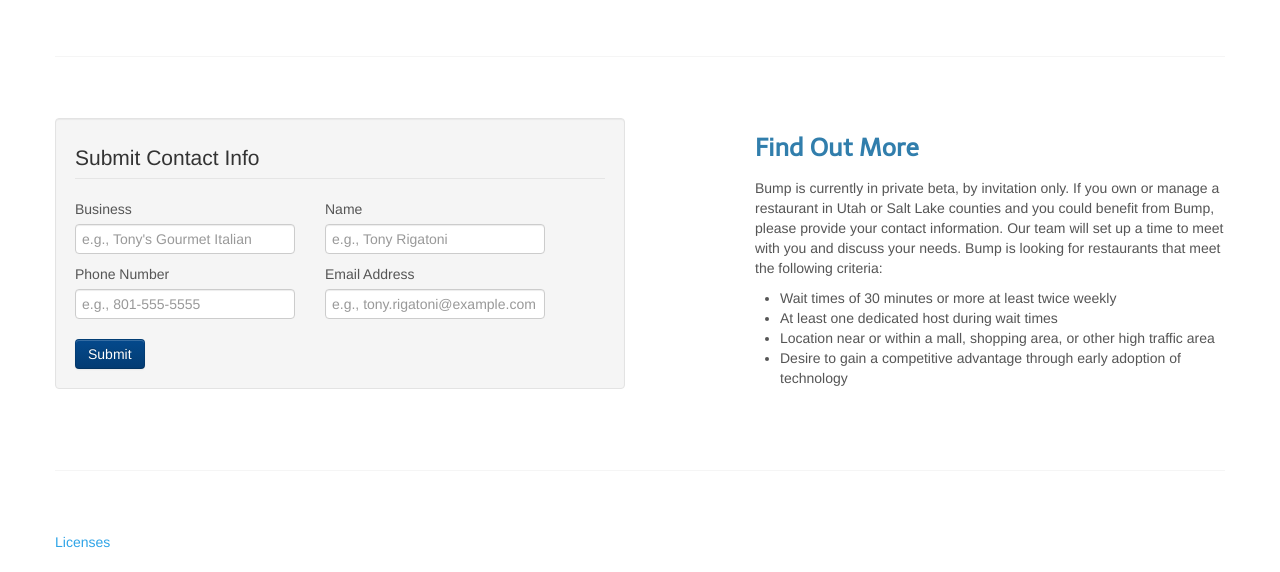
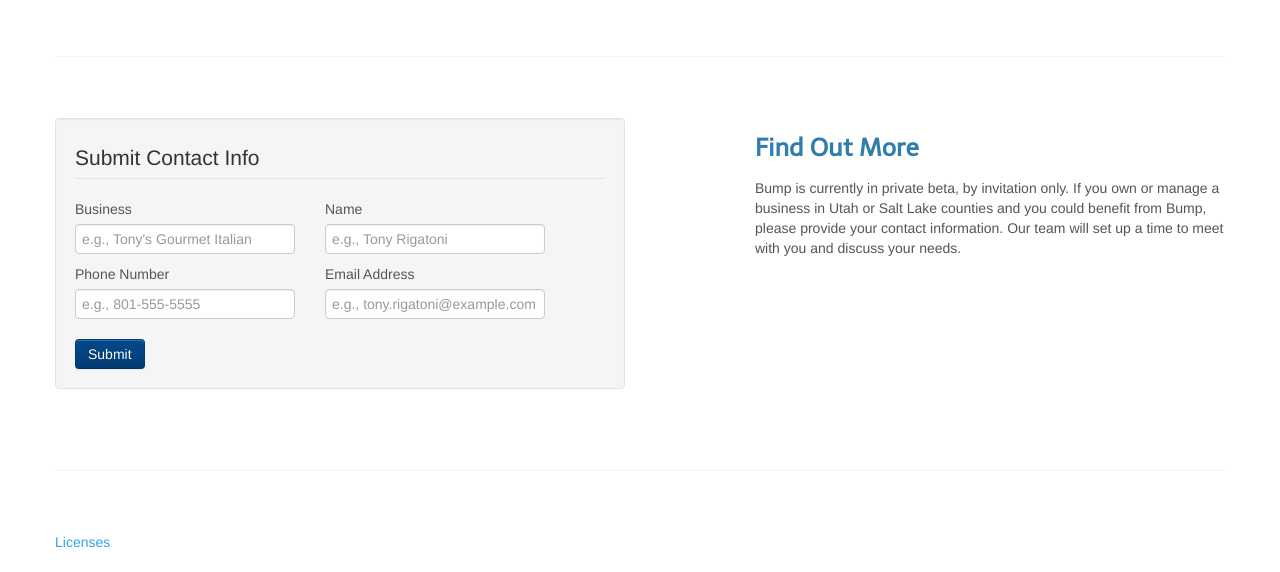
Before and after one commit to n8carrier/bump, a Flask app: page / in a window 1280 px wide. Shown: the part 1866-2438 px from the top of the page. Run offline with Flask 2, Linux system fonts and the light colour scheme; some libraries are stand-ins or nearby versions.

Commit message:
Fixed Contact Bug & Updated Text
Updating the email address / user nate@bumpapp.co to admin@bumpapp.co
broke the contact info form (sends through email).

```diff
--- a/src/templates/home.html
+++ b/src/templates/home.html
@@ -192,17 +192,10 @@
     <div class="span5">
         <h3>Find Out More</h3>
         <p>
-            Bump is currently in private beta, by invitation only. If you own or manage a restaurant in
+            Bump is currently in private beta, by invitation only. If you own or manage a business in
             Utah or Salt Lake counties and you could benefit from Bump, please provide your contact information.
-            Our team will set up a time to meet with you and discuss your needs. Bump is looking for restaurants
-            that meet the following criteria:
+            Our team will set up a time to meet with you and discuss your needs.
         </p>
-        <ul>
-            <li>Wait times of 30 minutes or more at least twice weekly</li>
-            <li>At least one dedicated host during wait times</li>
-            <li>Location near or within a mall, shopping area, or other high traffic area</li>
-            <li>Desire to gain a competitive advantage through early adoption of technology</li>
-        </ul>
     </div>
 </div>
 <br><br><hr><br><br>
--- a/src/views.py
+++ b/src/views.py
@@ -59,8 +59,8 @@ def index():
 		phoneNumber = request.form["phoneNumber"]
 		emailAddress =  request.form["emailAddress"]
 		msg = "The following individual has expressed interest in Bump:\r\n\r\nRestaurant: " + restaurantName + "\r\nName: " + fullName + "\r\nPhone Number: " + phoneNumber + "\r\nEmail Adress: " + emailAddress
-		mail.send_mail(sender="nate@bumpapp.co",
-			to="nate@bumpapp.co",
+		mail.send_mail(sender="admin@bumpapp.co",
+			to="admin@bumpapp.co",
 			subject="Interest in Bump",
 			body=msg)
 
@@ -75,8 +75,8 @@ def waitlist_manager():
 		phoneNumber = request.form["phoneNumber"]
 		emailAddress =  request.form["emailAddress"]
 		msg = "The following individual has expressed interest in Bump:\r\n\r\nRestaurant: " + restaurantName + "\r\nName: " + fullName + "\r\nPhone Number: " + phoneNumber + "\r\nEmail Adress: " + emailAddress
-		mail.send_mail(sender="nate@bumpapp.co",
-			to="nate@bumpapp.co",
+		mail.send_mail(sender="admin@bumpapp.co",
+			to="admin@bumpapp.co",
 			subject="Interest in Bump",
 			body=msg)
 
```
